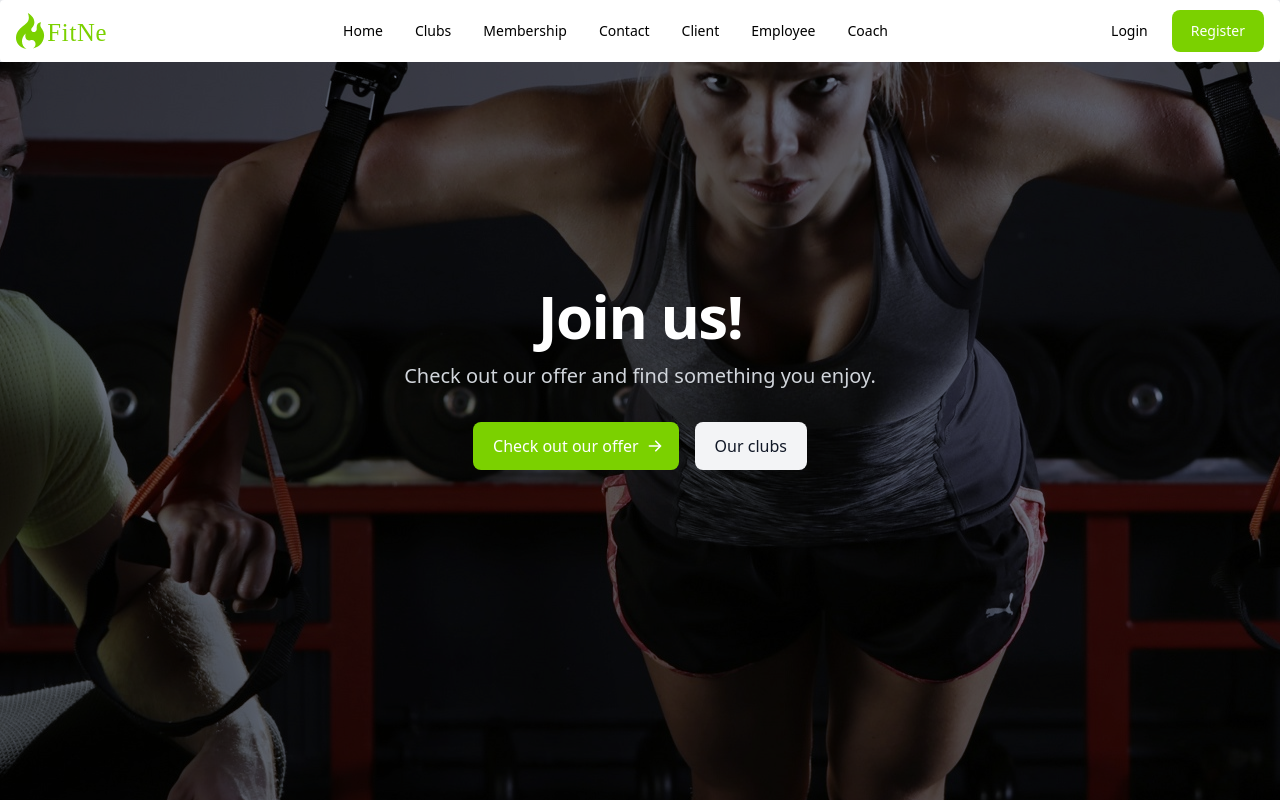
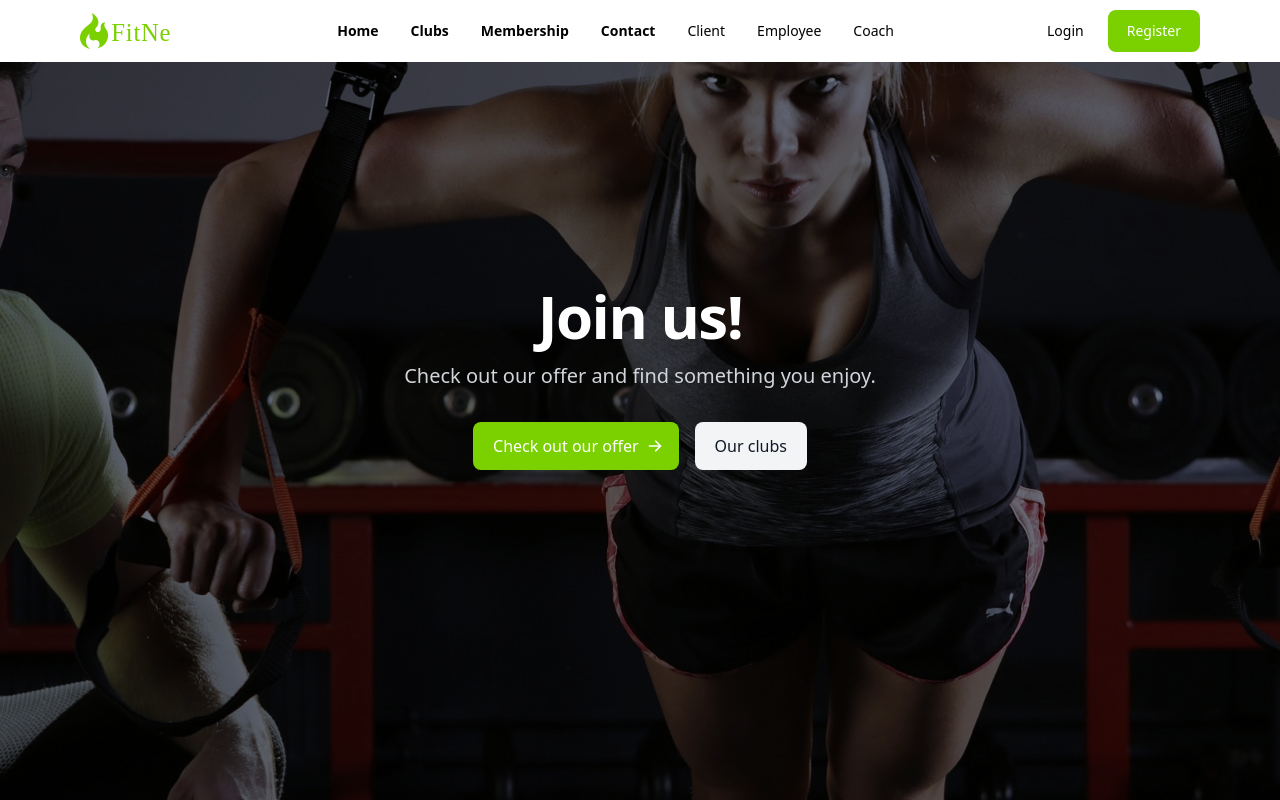
Before and after one commit to modul-sum-3/sum-front, a React (Create React App) app: page / in a window 1280 px wide. Built offline with nearby package versions, Linux system fonts and the light colour scheme.

Commit message:
Update Navbar.js

```diff
--- a/src/components/Navbar.js
+++ b/src/components/Navbar.js
@@ -3,28 +3,29 @@ import logo from '../assets/logo_fit.svg';
 
 const Navbar = () => {
   return (
-    <Nav fluid rounded>
+    <div className="flex w-full items-center justify-center bg-white">
+      <Nav fluid rounded className="w-[90vw] max-w-screen-xl bg-white/0">
         <Nav.Brand href="/">
           <img src={logo} className="mr-3 h-6 sm:h-9" alt="FitNest Logo" />
         </Nav.Brand>
 
         <Nav.Collapse>
-        <Nav.Link href="/" class="hover:text-hover">
+          <Nav.Link href="/" class="font-semibold hover:text-hover">
             Home
           </Nav.Link>
-        <Nav.Link href="/clubs" class="hover:text-hover">
+          <Nav.Link href="/clubs" class="font-semibold hover:text-hover">
             Clubs
           </Nav.Link>
-        <Nav.Link href="/membership" class="hover:text-hover">
+          <Nav.Link href="/membership" class="font-semibold hover:text-hover">
             Membership
           </Nav.Link>
-        <Nav.Link href="/contact" class="hover:text-hover">
+          <Nav.Link href="/contact" class="font-semibold hover:text-hover ">
             Contact
           </Nav.Link>
-        <Nav.Link href="/client" class="hover:text-hover">
+          <Nav.Link href="/client" class="hover:text-hover ">
             Client
           </Nav.Link>
-        <Nav.Link href="/employee" class="hover:text-hover">
+          <Nav.Link href="/employee" class="hover:text-hover ">
             Employee
           </Nav.Link>
           <Nav.Link href="/coach" class="hover:text-hover">
@@ -46,6 +47,7 @@ const Navbar = () => {
           </div>
         </div>
       </Nav>
+    </div>
   );
 };
 
```
Lines whose indentation alone changed are shown as unchanged.
